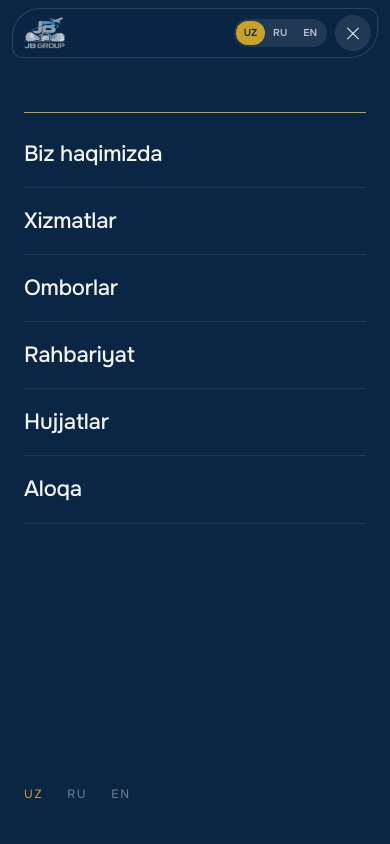
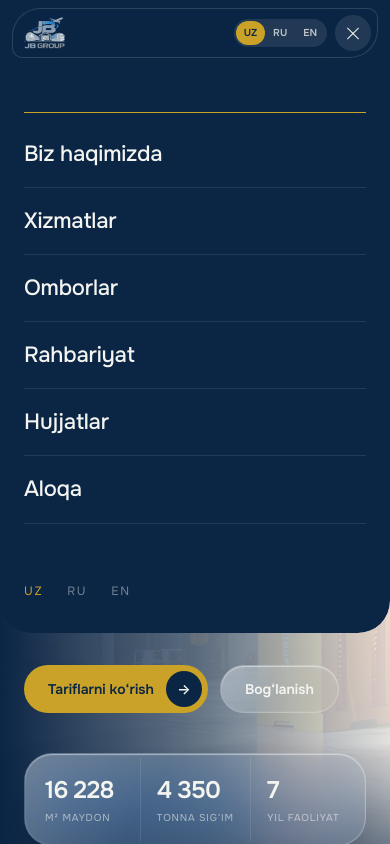
Before and after one commit to jmirkhadjayev/jbgroup-webside, a Next.js app in the folder site/: page / in a window 390 px wide. Both pictures are taken after a click on the button 353 px from the left and 33 px from the top of the page. Shown: the top 844 px of the page. Built offline with nearby package versions, Linux system fonts and the light colour scheme.

Commit message:
Mobil menyu: ekranning 75 foizigacha ochiladi (to'liq ekran emas), pastki burchaklari yumaloq
Co-Authored-By: Claude Haiku 5.5 <noreply@anthropic.com>

```diff
--- a/site/src/components/variant/ui/Header.tsx
+++ b/site/src/components/variant/ui/Header.tsx
@@ -236,9 +236,9 @@ export function Header({ lang, onLang, t }: { lang: Lang; onLang: (l: Lang) => v
       {/* Mobil menyu: doira shaklida ochiladi (clip-path), bo‘limlar chapdan siljib chiqadi */}
       <div
         aria-hidden={!open}
-        className="fixed inset-0 z-40 flex flex-col overflow-hidden bg-navy px-6 pb-10 pt-28 text-paper lg:hidden"
+        className="fixed inset-x-0 top-0 z-40 flex h-[75svh] flex-col overflow-hidden rounded-b-[2rem] bg-navy px-6 pb-8 pt-28 text-paper shadow-2xl lg:hidden"
         style={{
-          clipPath: open ? 'circle(150% at calc(100% - 2.5rem) 2.5rem)' : 'circle(0% at calc(100% - 2.5rem) 2.5rem)',
+          clipPath: open ? 'inset(0 0 0 0 round 0 0 2rem 2rem)' : 'inset(0 0 100% 0 round 0 0 2rem 2rem)',
           visibility: open ? 'visible' : 'hidden',
           transition: `clip-path 700ms cubic-bezier(.7,0,.2,1), visibility 0s linear ${open ? 0 : 700}ms`,
         }}
```
